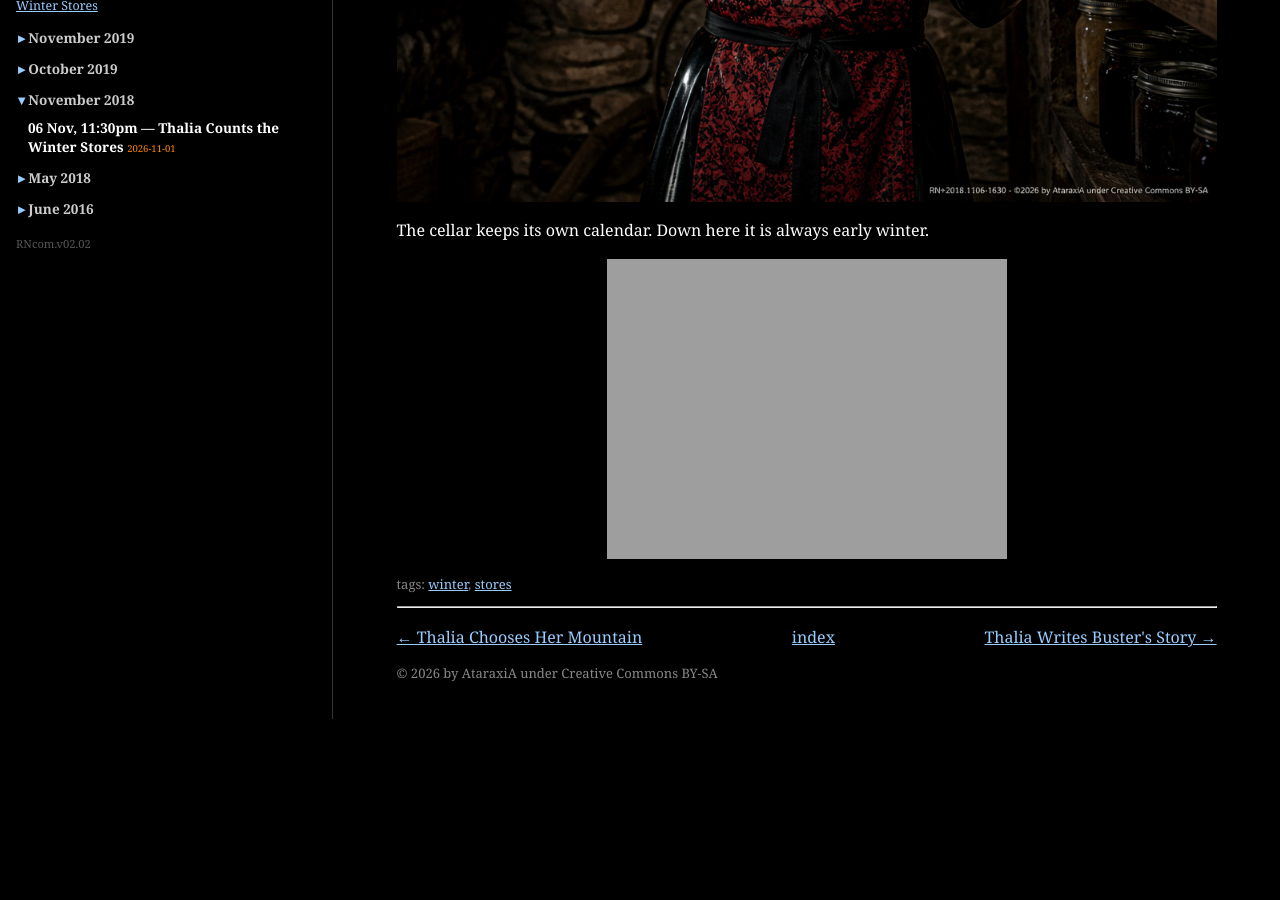
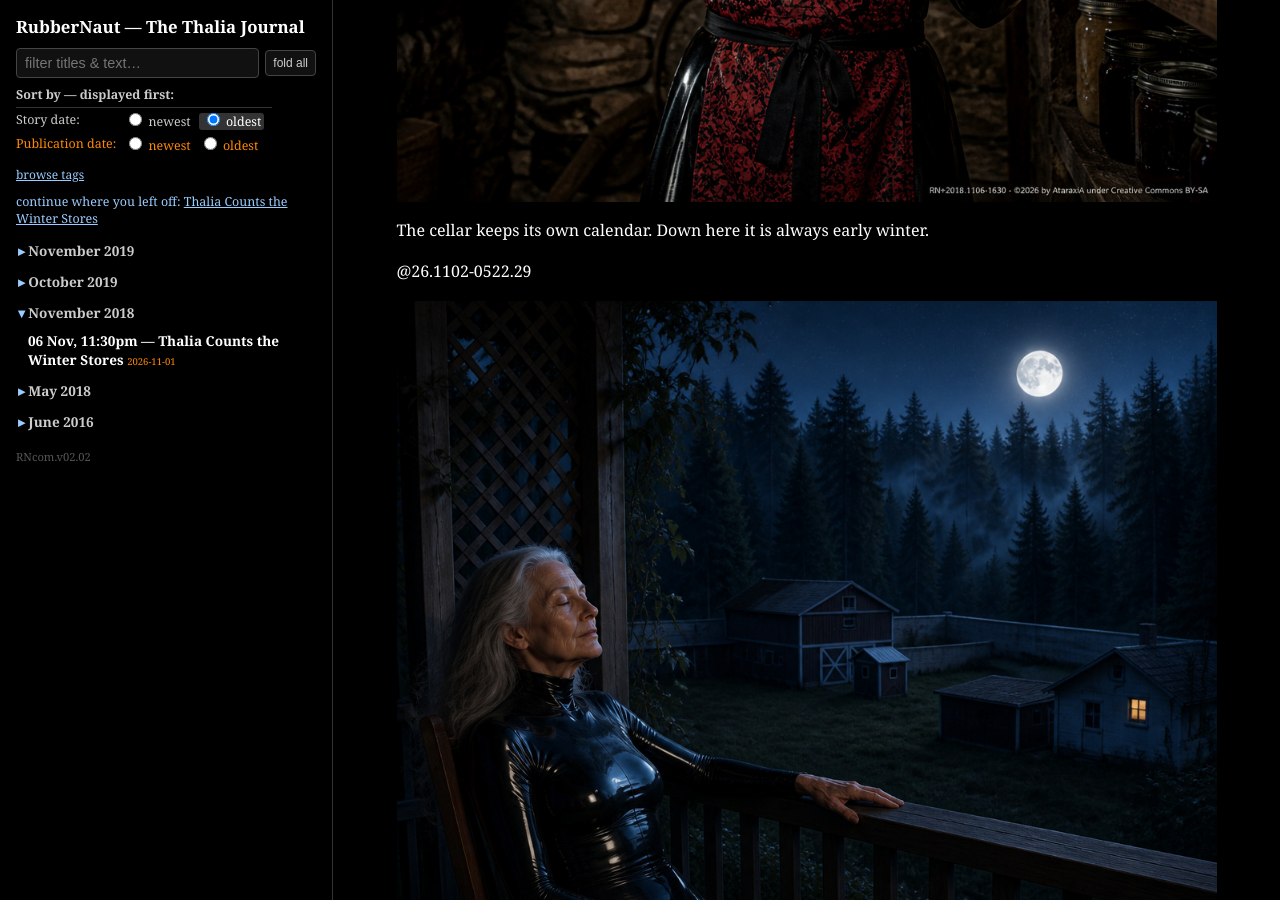
Before and after one commit to AtaraxiA22/RubberNaut, a Jekyll site: the page built from _posts/2018-11-06-2018-nov-6-4-30pm-thalia-counts-the-winter-stores.md, in a window 1280 px wide and 900 px high, scrolled down 749 px. Built offline with Jekyll 4.4.1, drawn with Linux system fonts in a browser that asks for light colours; before the commit the page ends 1468 px from its top, so only the background shows below that.

Commit message:
Add image with path

```diff
--- a/_posts/2018-11-06-2018-nov-6-4-30pm-thalia-counts-the-winter-stores.md
+++ b/_posts/2018-11-06-2018-nov-6-4-30pm-thalia-counts-the-winter-stores.md
@@ -12,5 +12,5 @@ The cellar keeps its own calendar. Down here it is always early winter.
 
 
 
-
-![](Rn+2016.0621-0031.02.jpg)
+@26.1102-0522.29
+![](/assets/img/Rn+2016.0621-0031.02.jpg)
```
Also changed, not shown: 1 other file.
